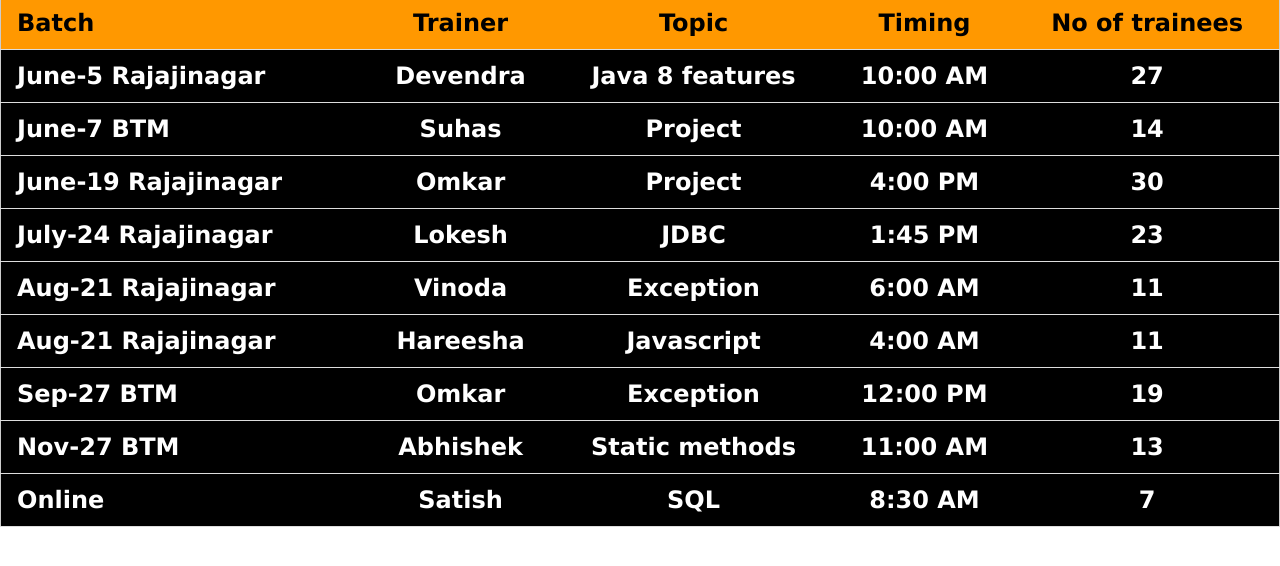
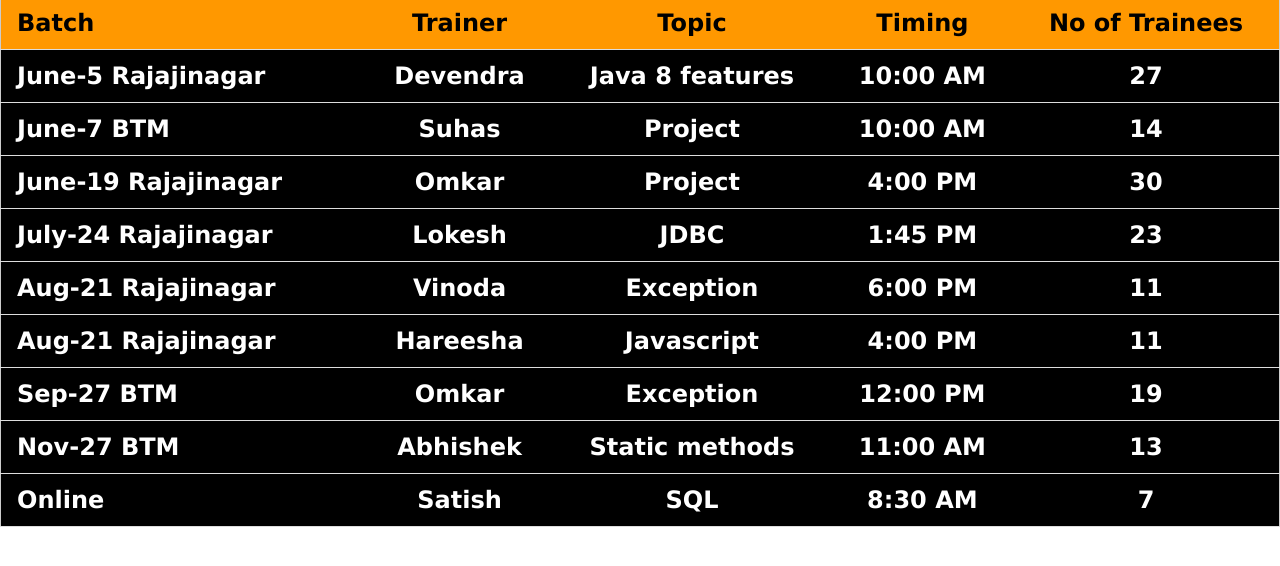
Before and after one commit to Haji-8055/dash-board, a plain HTML site: page index.html in a window 1280 px wide. Shown: the part 48-614 px from the top of the page. Drawn offline with nearby package versions, Linux system fonts and the light colour scheme.

Commit message:
updated am to pm

```diff
--- a/data.js
+++ b/data.js
@@ -33,14 +33,14 @@ let batchList = [
         "batch": "Aug-21 Rajajinagar",
         "trainer": "Vinoda",
         "topic": "Exception",
-        "timing":"6:00 AM",
+        "timing":"6:00 PM",
         "trainees":"11"
     },
     {
         "batch": "Aug-21 Rajajinagar",
         "trainer": "Hareesha",
         "topic": "Javascript",
-        "timing":"4:00 AM",
+        "timing":"4:00 PM",
         "trainees":"11"
     },
     {
--- a/index.html
+++ b/index.html
@@ -10,6 +10,7 @@
     <link rel="icon" type="image/x-icon" href="https://www.x-workz.in/static/media/Logo.cf195593dc1b3f921369.png">
 
     <script type="text/javascript" src="data.js"></script>
+
 
 </head>
 
@@ -40,7 +41,7 @@
                 <th class="w3-center">Trainer</th>
                 <th class="w3-center">Topic</th>
                 <th class="w3-center">Timing</th>
-                <th class="w3-center">No of trainees</th>
+                <th class="w3-center">No of Trainees</th>
             </tr>
         </table>
     </div>
@@ -102,8 +103,7 @@
                 <th class="w3-center">${element.topic}</th>
                 <th class="w3-center">${element.timing}</th>
                 <th class="w3-center">${element.trainees}</th>
-            </tr>
-                    `;
+            </tr> `;
             document.querySelector("#table1").insertAdjacentHTML('beforeend', newRow);
         });
 
```
